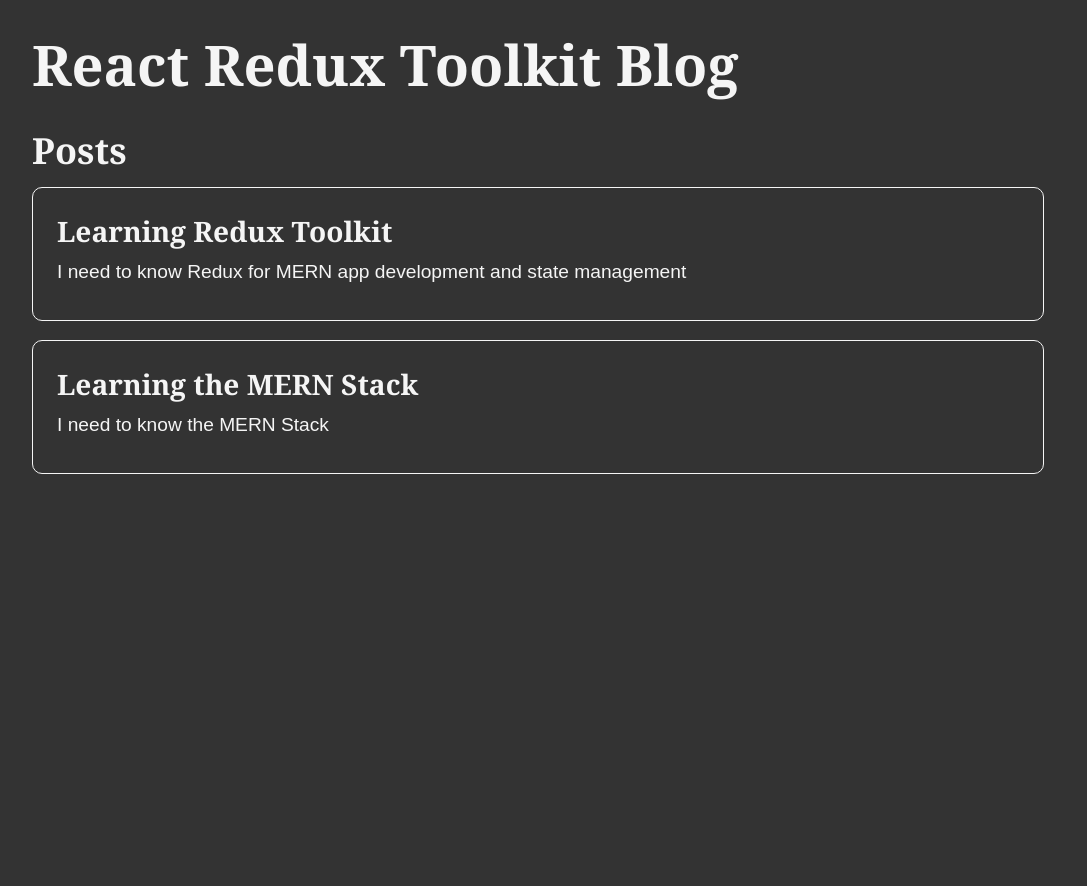
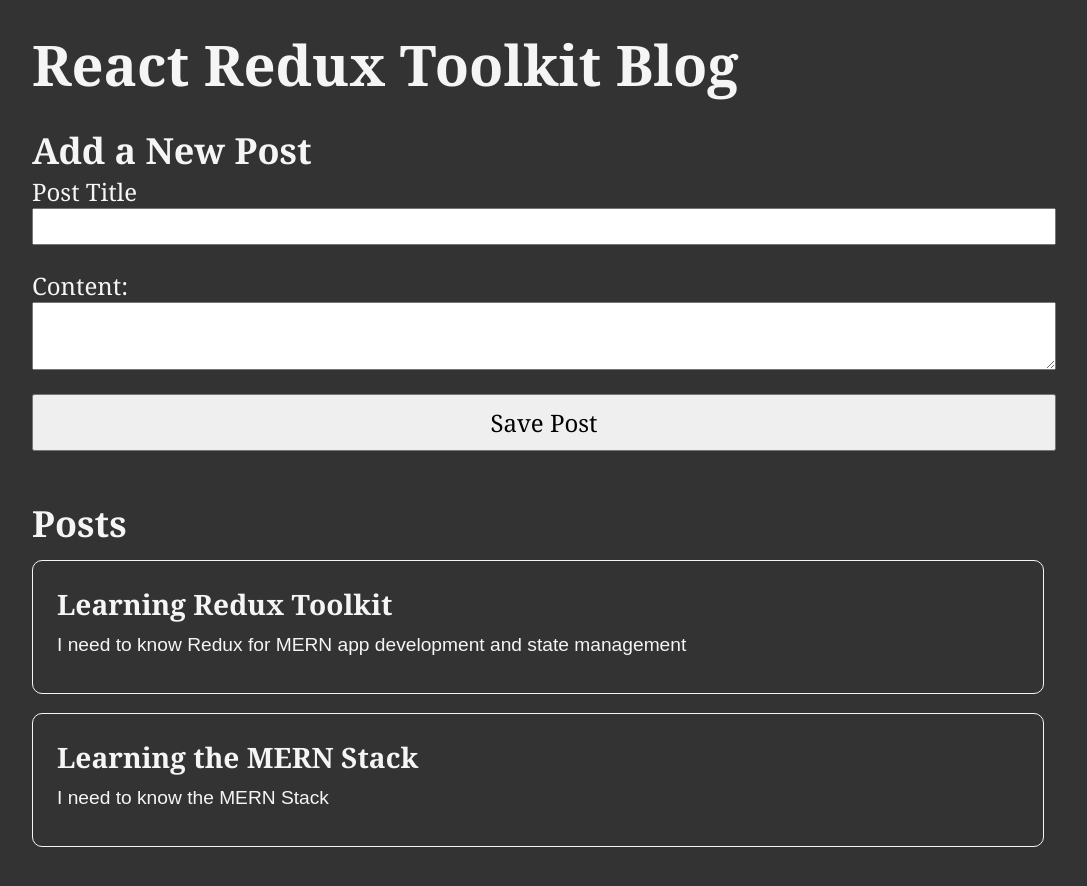
Before and after one commit to AmaduKamara/react-redux-toolkit-blog, a React (Create React App) app: page / in a window 1280 px wide. Shown: the top 886 px of the page, without its empty margins (96-1183 px from the left). Before the commit the page ends 800 px from the top, so only its background shows below. Built offline with nearby package versions, Linux system fonts and the light colour scheme.

Commit message:
Add post creation form and imported in App component and add styles for save post btn

```diff
--- a/src/App.js
+++ b/src/App.js
@@ -1,9 +1,11 @@
+import AddPostForm from "./features/posts/AddPostForm";
 import PostsList from "./features/posts/PostsList";
 
 function App() {
   return (
     <div className="App">
       <h1>React Redux Toolkit Blog</h1>
+      <AddPostForm />
       <PostsList />
     </div>
   );
--- /dev/null
+++ b/src/features/posts/AddPostForm.js
@@ -0,0 +1,36 @@
+import { useState } from "react";
+
+const AddPostForm = () => {
+  const [title, setTitle] = useState("");
+  const [content, setContent] = useState("");
+
+  const onTitleChanged = (e) => setTitle(e.target.value);
+  const onContentChanged = (e) => setTitle(e.target.value);
+
+  return (
+    <section>
+      <h2>Add a New Post</h2>
+      <form>
+        <label htmlFor="postTitle">Post Title</label>
+        <input
+          type="text"
+          in="postTitle"
+          name="title"
+          value={title}
+          onChange={onTitleChanged}
+        />
+        <label htmlFor="postContent">Content:</label>
+        <textarea
+          type="text"
+          in="postContent"
+          name="postContent"
+          value={content}
+          onChange={onContentChanged}
+        />
+        <button type="submit">Save Post</button>
+      </form>
+    </section>
+  );
+};
+
+export default AddPostForm;
--- a/src/index.css
+++ b/src/index.css
@@ -22,6 +22,11 @@
 select {
   font: inherit;
   margin-bottom: 1em;
+}
+
+button {
+  padding: 10px 0;
+  cursor: pointer;
 }
 
 main {
```
